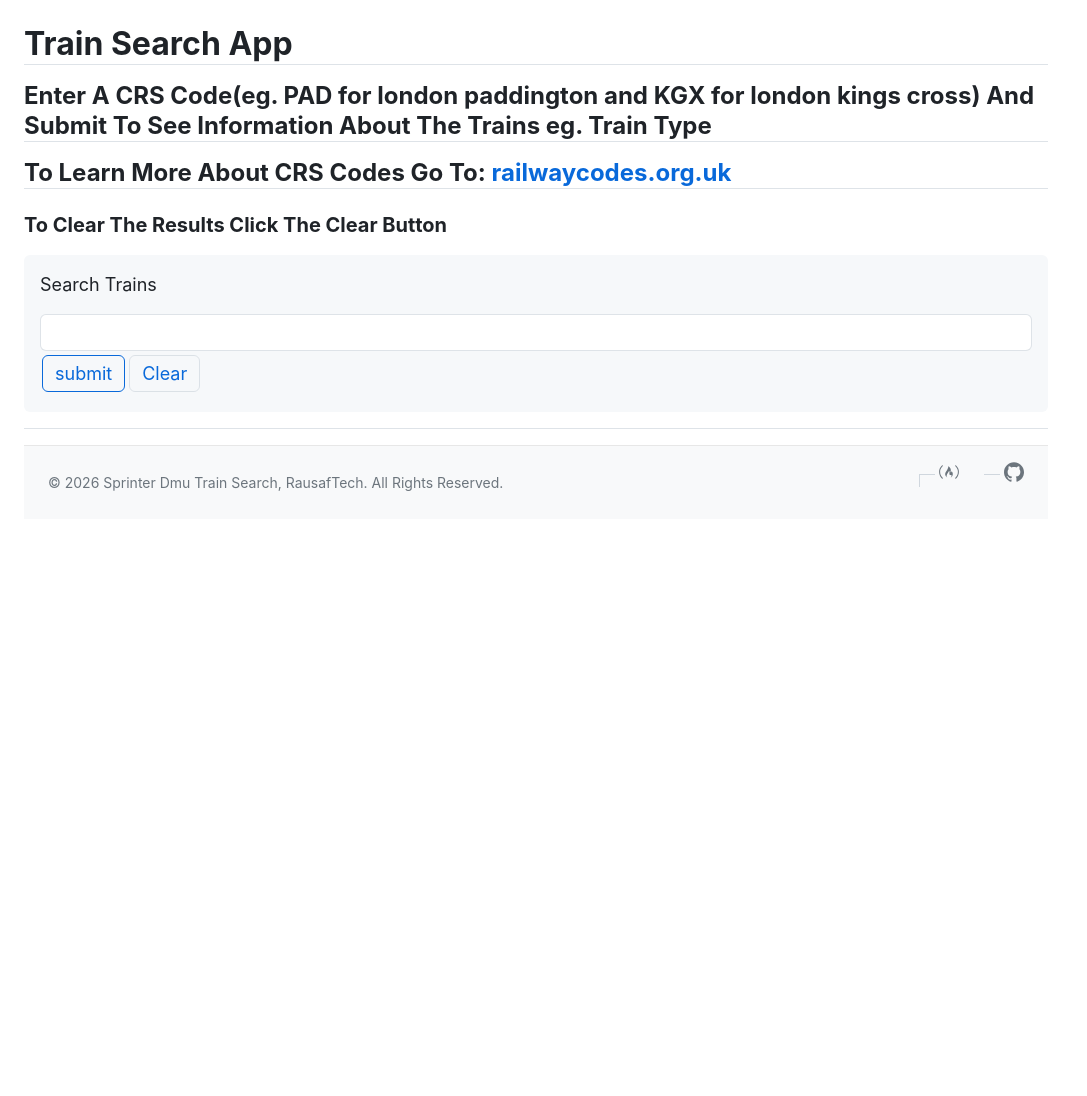
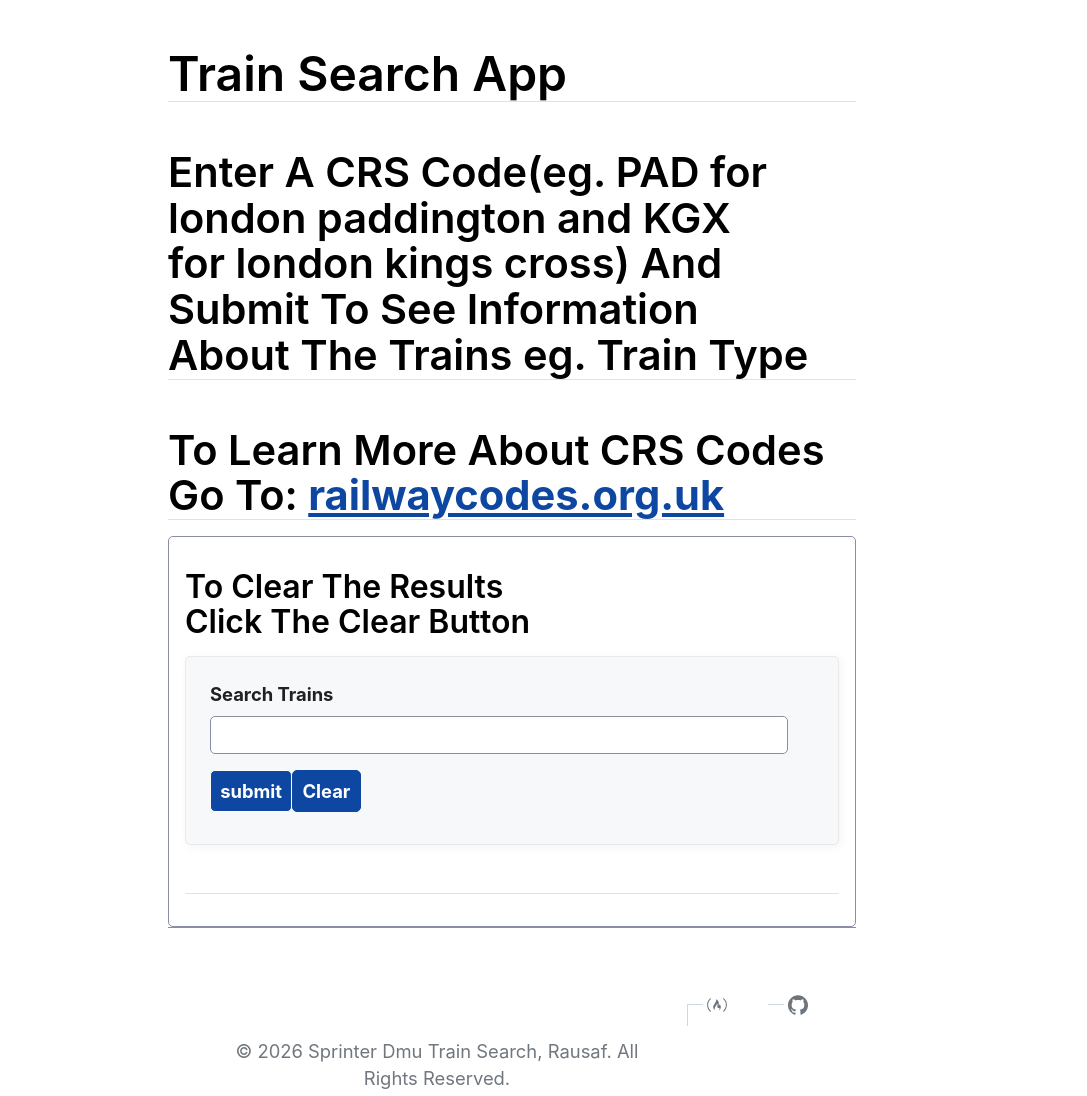
Before and after one commit to rausaf/trainsearch, a plain HTML site: page html/index.html in a window 1280 px wide. Shown: the whole page, without its empty margins (0-1087 px from the left). Before the commit the page ends 800 px from the top, so only its background shows below. Drawn offline with Linux system fonts and the light colour scheme; files whose address does not match are found by name.

Commit message:
Update index.html

```diff
--- a/html/index.html
+++ b/html/index.html
@@ -9,11 +9,17 @@
     <title>Sprinter Dmu, The Ultimate Crs Code Train Search Web App</title>
     <link rel="canonical" href="https://sprinter-dmu.vercel.app/" />
     <!-- <link rel="stylesheet" href="/pico.min.css"> -->
-    <!-- <link rel="stylesheet" href="https://cdn.jsdelivr.net/npm/water.css@2/out/water.css"> -->
+    <link rel="stylesheet" href="/water.css-master/src/builds/water.css">
     <link rel="stylesheet" href="/matcha.css">
-    <!-- <link rel="stylesheet" href="https://unpkg.com/mvp.css"> -->
-    <!-- <link rel="stylesheet" href="https://cdn.simplecss.org/simple.css"> -->
+    <!-- <link rel=stylesheet href=https://unpkg.com/missing.css@1.3.0> -->
+    <!-- <link rel="stylesheet" href="https://cdn.jsdelivr.net/gh/digitallytailored/classless@latest/classless.min.css"> -->
+    <link rel="stylesheet" href="/mvp.css">
+    <link rel="stylesheet" href="/simple.css">
     <style>
+        article {
+            margin: auto;
+        }
+
         /*
          * Best practice CSS styling.
          * Using CSS variables for easy theming.
@@ -26,29 +32,15 @@
         }
 
         /* A bit of body styling to make the example page look nicer */
-        body {
-            font-family: -apple-system, BlinkMacSystemFont, "Segoe UI", Roboto, "Helvetica Neue", Arial, sans-serif;
-            margin: 0;
-            display: grid;
-            grid-template-rows: 1fr auto;
-            min-height: 100vh;
-            background-color: #fff;
-        }
-
-        /* Main content area styling for context */
-        .main-content {
-            padding: 2rem;
-            text-align: center;
-        }
-
+        /* Main content area styling for context *
         /* FOOTER STYLES START HERE */
-
+        /*
         .footer-minimal {
             background-color: var(--footer-bg-color);
             color: var(--footer-text-color);
             font-size: 0.875rem;
             border-top: 1px solid #e7e7e7;
-        }
+        } */
 
         .footer-minimal__container {
             max-width: 1140px;
@@ -146,6 +138,7 @@
         <h2>To Learn More About CRS Codes Go To: <a
                 href="https://www.railwaycodes.org.uk/crs/crs0.shtm">railwaycodes.org.uk</a>
         </h2>
+        <article>
             <div id="center">
                 <h3>To Clear The Results Click The Clear Button</h3>
                 <form>
@@ -158,11 +151,12 @@
                 <h2 id="error"></h2>
                 <ul id="ul"></ul>
             </div>
+        </article>
         <footer class="footer-minimal" role="contentinfo">
             <div class="footer-minimal__container">
 
                 <p class="footer-minimal__copyright">
-                    &copy; 2026 Sprinter Dmu Train Search, RausafTech. All Rights Reserved.
+                    &copy; 2026 Sprinter Dmu Train Search, Rausaf. All Rights Reserved.
                 </p>
 
                 <nav class="footer-minimal__nav" aria-label="Footer Social Media Links">
```
Lines whose indentation alone changed are shown as unchanged.
